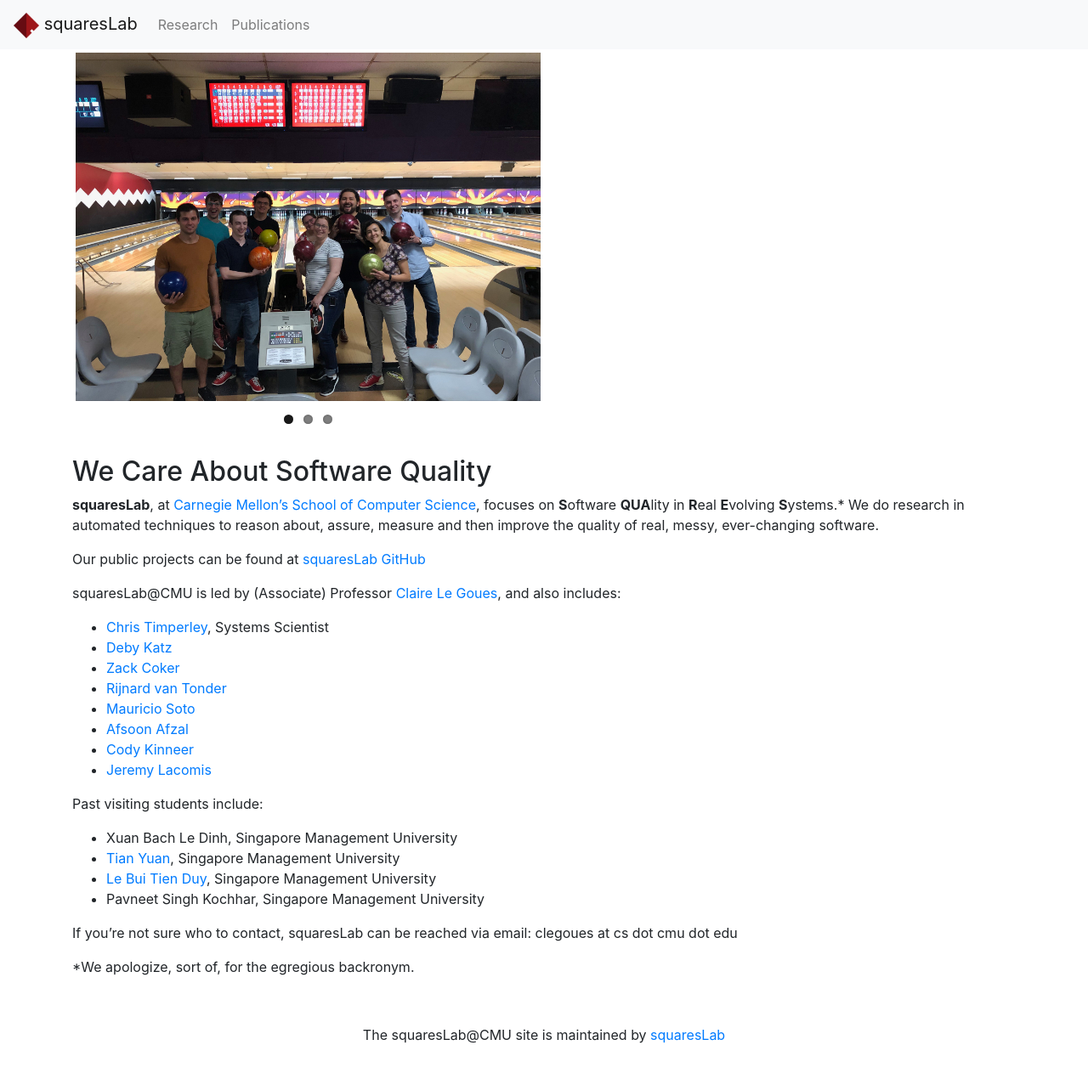
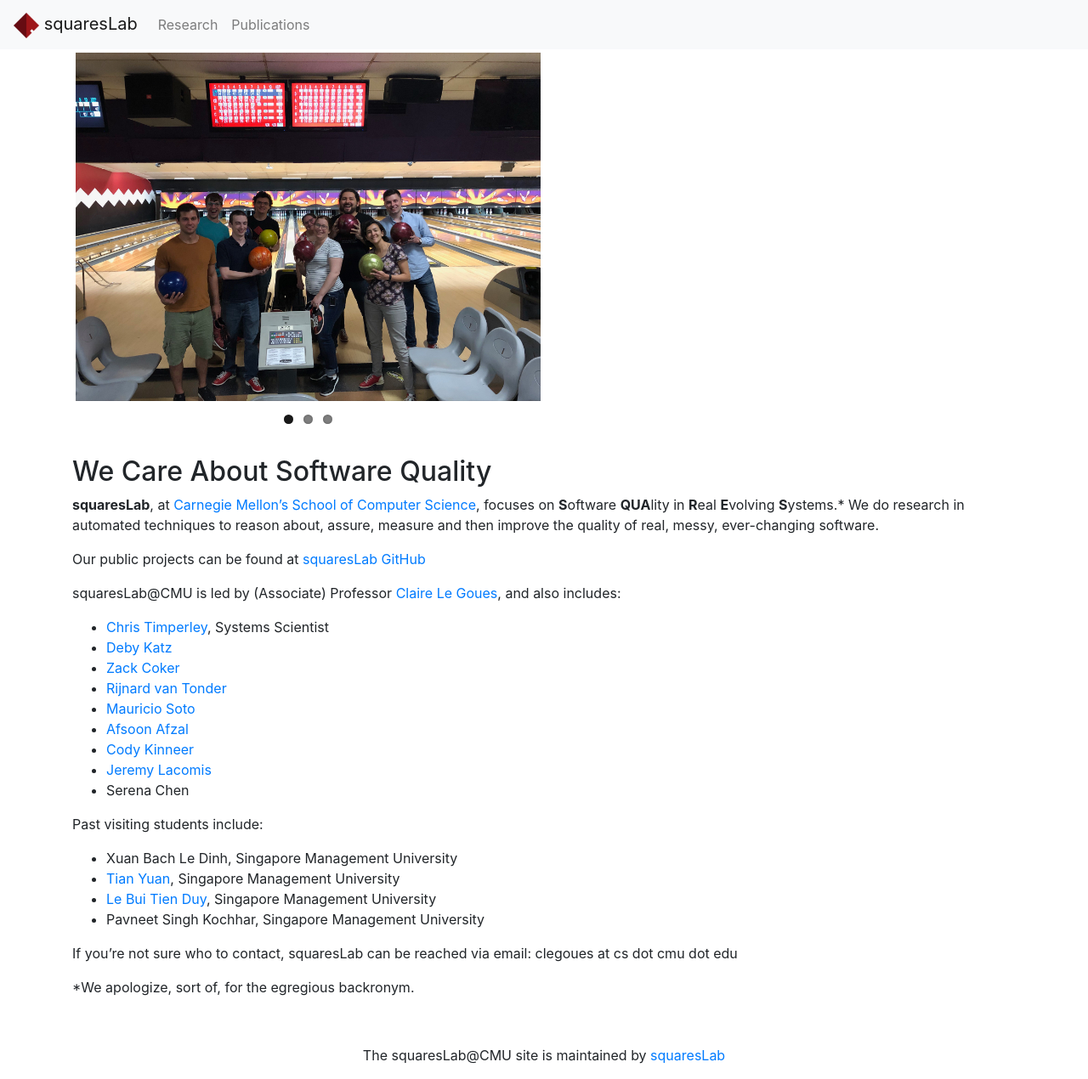
Before and after one commit to squaresLab/squaresLab.github.io, a Jekyll site: the page built from index.md, in a window 1280 px wide. Shown: the whole page at 85% size. Built offline with Jekyll 4.4.1, drawn with Linux system fonts in a browser that asks for light colours; nearby versions of some CDN libraries; before the commit the page ends 1246 px from its top, so only the background shows below that.

Commit message:
Add Serena to the site

```diff
--- a/index.md
+++ b/index.md
@@ -26,6 +26,7 @@ Goues](http://www.clairelegoues.com), and also includes:
 *   [Afsoon Afzal](http://www.cs.cmu.edu/~afsoona)
 *   [Cody Kinneer](http://kinneerc.github.io)
 *   [Jeremy Lacomis](http://www.cs.cmu.edu/~jlacomis/)
+*   Serena Chen
 
 Past visiting students include:
 * Xuan Bach Le Dinh, Singapore Management University
```
